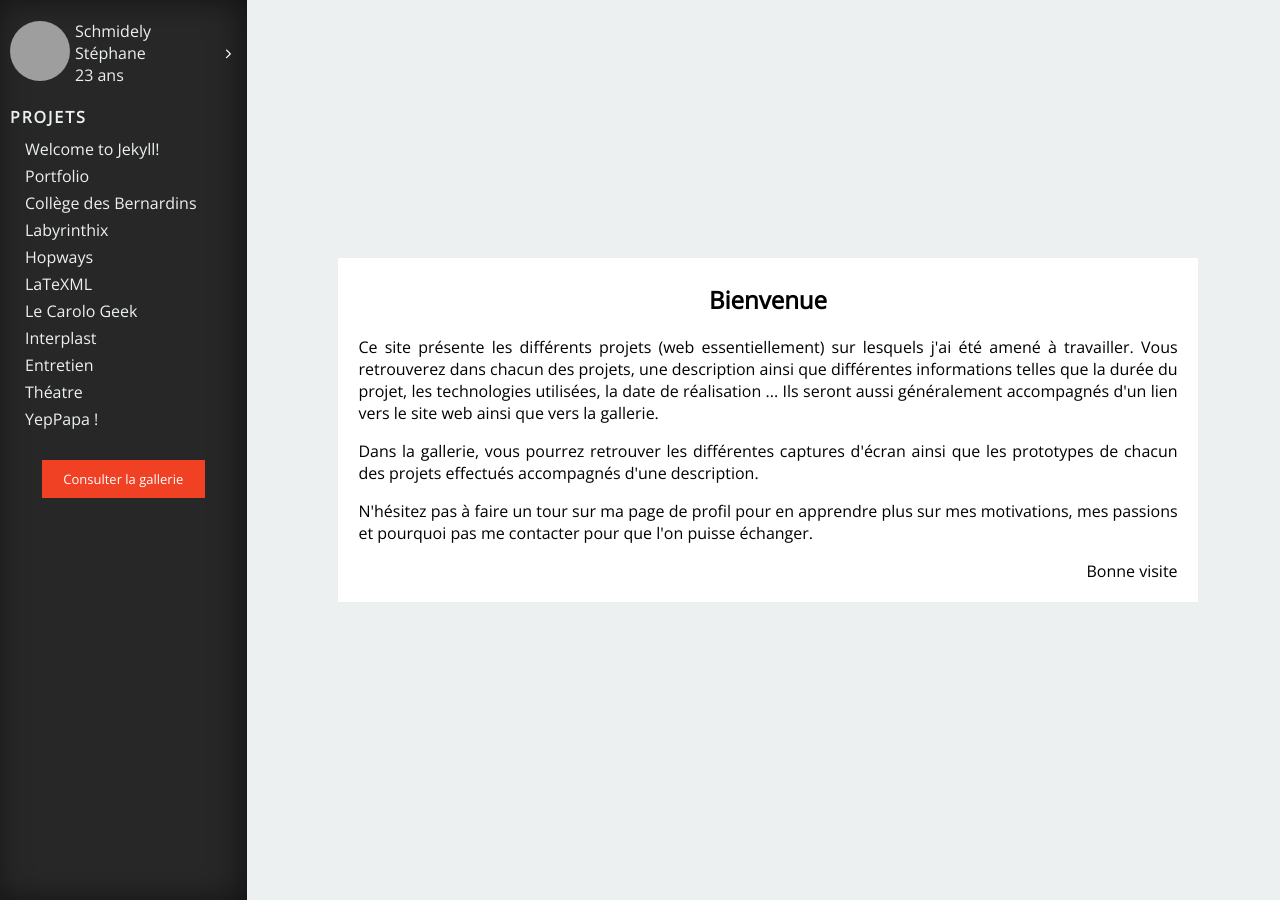
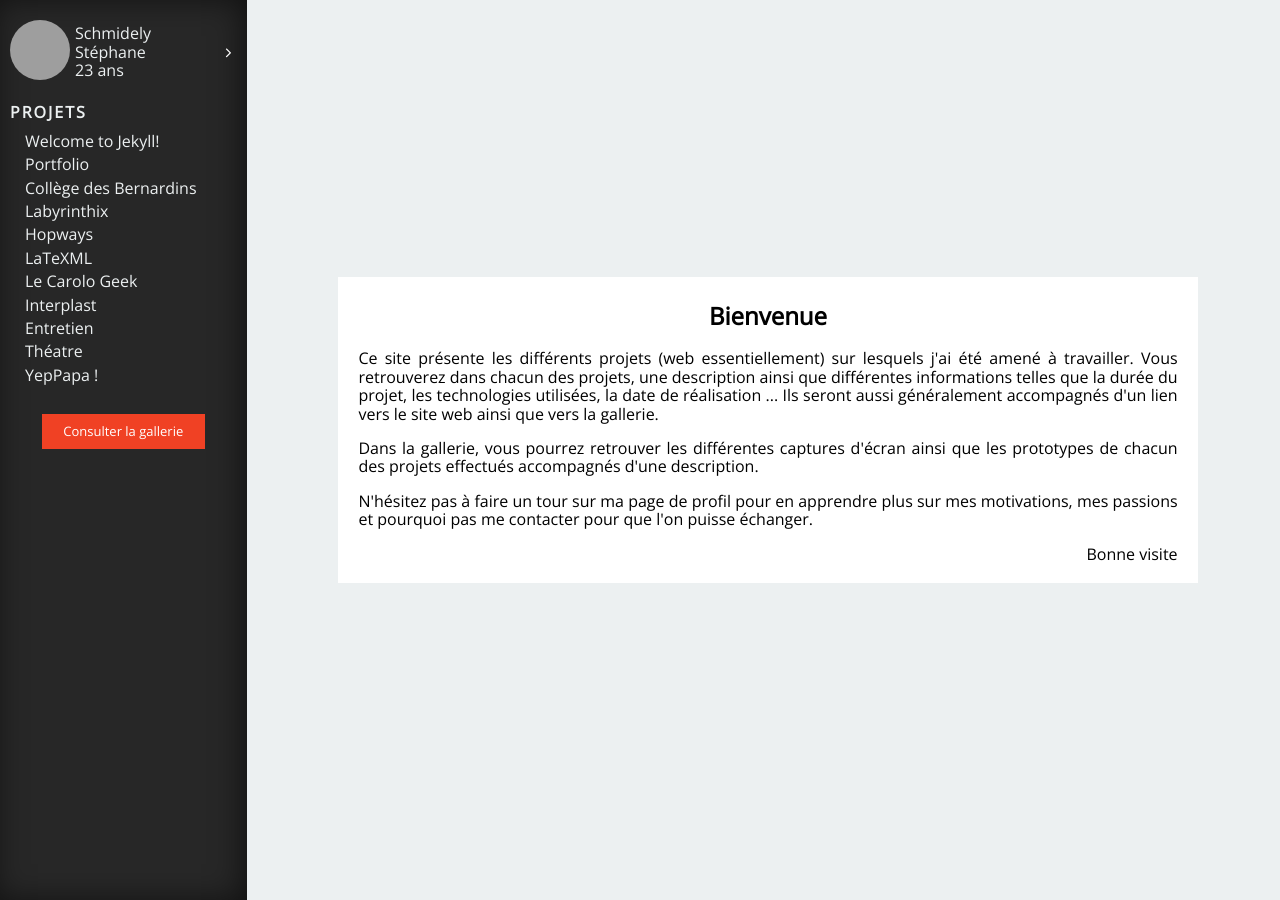
Before and after one commit to stephlm2dev/stephlm2dev.github.io, a Jekyll site: the page built from index.html, in a window 1280 px wide. Built offline with Jekyll 4.4.1, drawn with Linux system fonts in a browser that asks for light colours; nearby versions of some CDN libraries; grey boxes are pictures that could not be loaded.

Commit message:
Add normalize 4.0

```diff
--- a/_includes/head.html
+++ b/_includes/head.html
@@ -10,7 +10,8 @@
   <link rel="alternate" type="application/rss+xml" title="{{ site.title }}" href="{{ "/feed.xml" | prepend: site.baseurl | prepend: site.url }}">
   <link href='https://fonts.googleapis.com/css?family=Open+Sans:400,300' rel='stylesheet' type='text/css'>
   <link rel="stylesheet" href="https://maxcdn.bootstrapcdn.com/font-awesome/4.5.0/css/font-awesome.min.css">
+  <link rel="stylesheet" href="https://cdnjs.cloudflare.com/ajax/libs/normalize/4.0.0/normalize.min.css">
   <link rel="stylesheet" href="{{ "/css/style.css" | prepend: site.baseurl }}">
-  <script src="http://code.jquery.com/jquery-2.2.1.min.js"  integrity="sha256-gvQgAFzTH6trSrAWoH1iPo9Xc96QxSZ3feW6kem+O00=" crossorigin="anonymous"></script>
+  <script src="http://code.jquery.com/jquery-2.2.1.min.js" integrity="sha256-gvQgAFzTH6trSrAWoH1iPo9Xc96QxSZ3feW6kem+O00=" crossorigin="anonymous"></script>
   <script src="{{ "/js/src/app.js" | prepend: site.baseurl }}"></script>
 </head>
```
